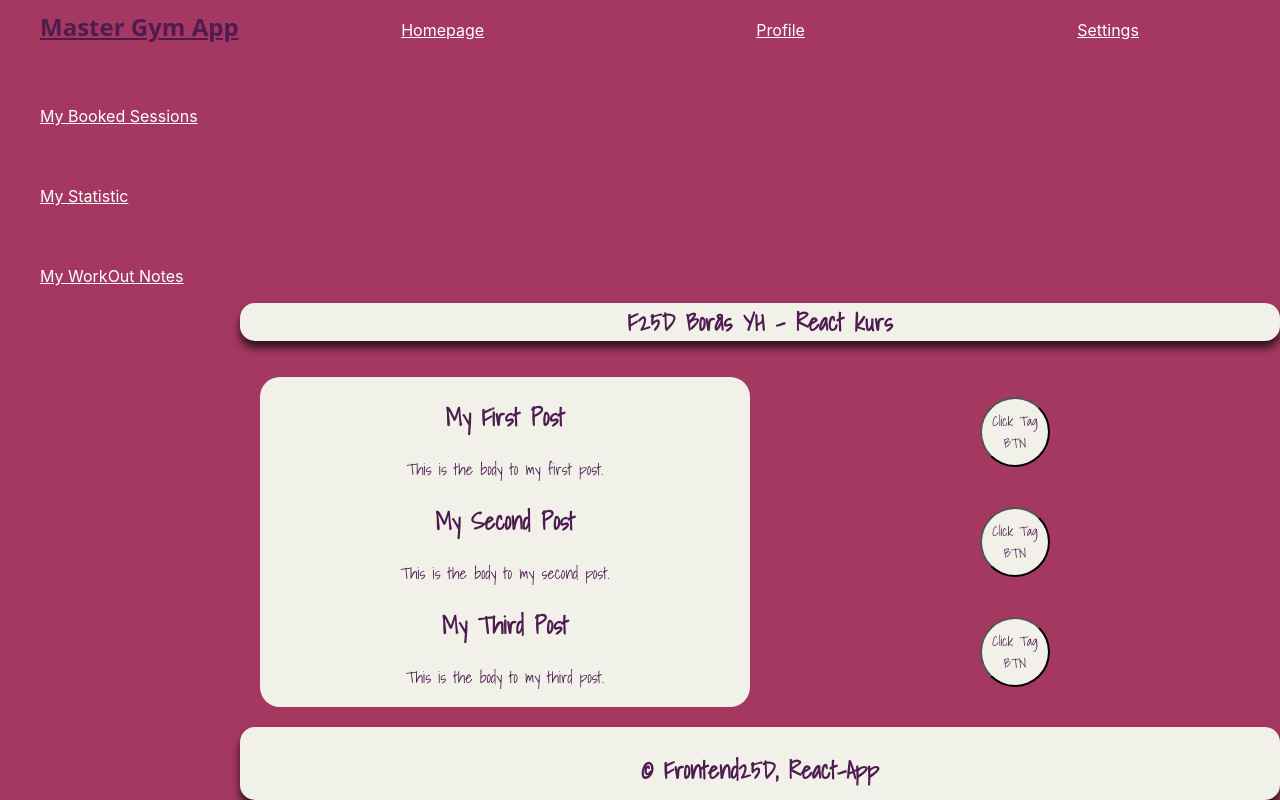
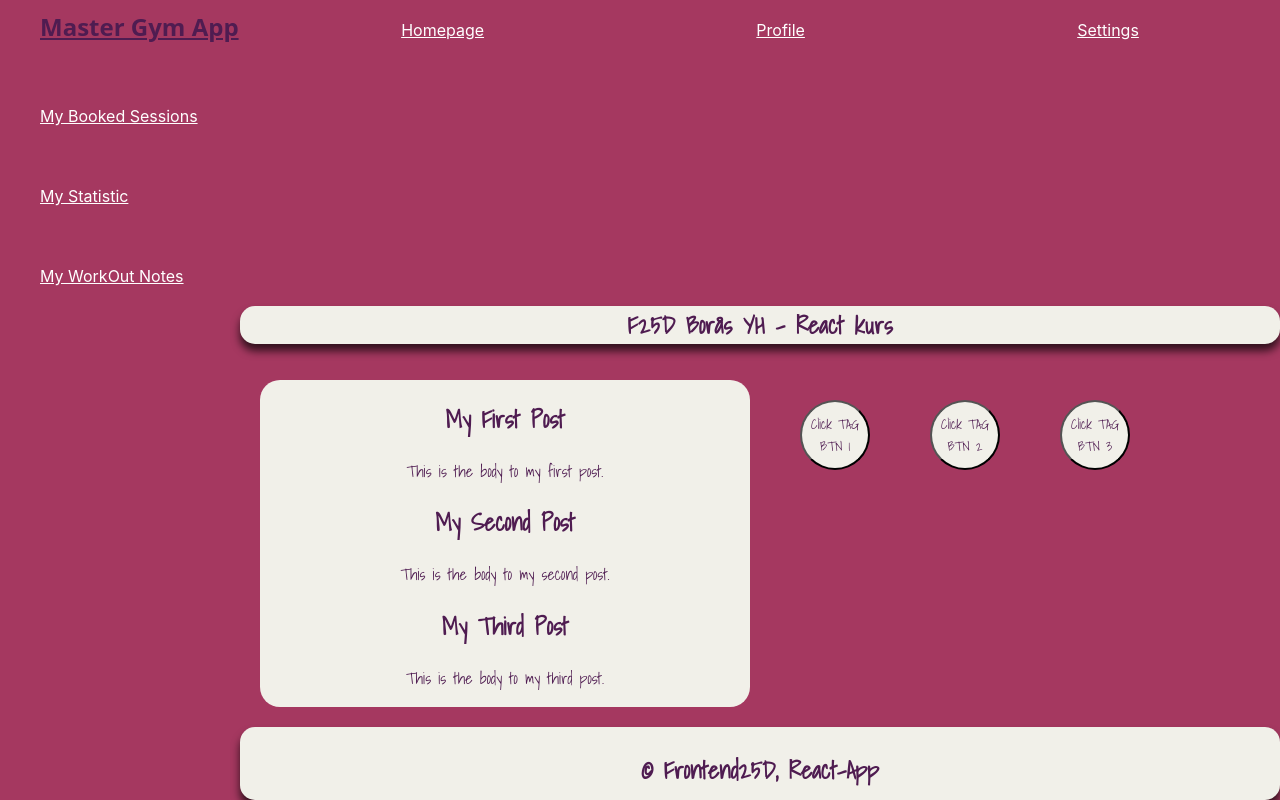
Before and after one commit to idasoderlund/React-AppExtended, a React (Create React App) app: page / in a window 1280 px wide. Built offline with nearby package versions, Linux system fonts and the light colour scheme; a web font is replaced by a local one.

Commit message:
added a separate TagList component

```diff
--- a/src/SidebarComponent/Sidebar.js
+++ b/src/SidebarComponent/Sidebar.js
@@ -1,4 +1,5 @@
 import React, { useState } from "react";
+import { TagList } from "./TagList";
 
 export function Sidebar() {
   const [isMobileMenuOpen, setMobileMenuOpen] = useState(false);
@@ -15,7 +16,6 @@ export function Sidebar() {
         aria-expanded={isMobileMenuOpen}
         role="button"
       >
-        {/*Hamburgerstreck*/}
         <div className="bar"></div>
         <div className="bar"></div>
         <div className="bar"></div>
@@ -37,34 +37,9 @@ export function Sidebar() {
 }
 
 export function SideMenu() {
-  const handleButtonClick = (buttonName) => {
-    console.log(`Knapp ${buttonName} Clicked`);
-  };
-
   return (
     <div className="button-container">
-      <button
-        className="sidebar-button"
-        label="Click Tag BTN"
-        onClick={() => handleButtonClick("Click Tag BTN")}
-      >
-        Click Tag BTN
-      </button>
-
-      <button
-        className="sidebar-button"
-        label="Click Tag BTN"
-        onClick={() => handleButtonClick("Click Tag BTN")}
-      >
-        Click Tag BTN
-      </button>
-      <button
-        className="sidebar-button"
-        label="Click Tag BTN"
-        onClick={() => handleButtonClick("Click Tag BTN")}
-      >
-        Click Tag BTN
-      </button>
+      <TagList />
     </div>
   );
 }
--- /dev/null
+++ b/src/SidebarComponent/TagList.js
@@ -0,0 +1,23 @@
+import React from "react";
+
+export function TagList() {
+  const handleClick = (tagName) => {
+    console.log(`Knapp ${tagName} Clicked`);
+  };
+
+  const tags = ["Click TAG BTN 1", "Click TAG BTN 2", "Click TAG BTN 3"];
+
+  return (
+    <div className="taglist-container">
+      {tags.map((tag, index) => (
+        <button
+          key={index}
+          className="sidebar-button"
+          onClick={() => handleClick(tag)}
+        >
+          {tag}
+        </button>
+      ))}
+    </div>
+  );
+}
```
